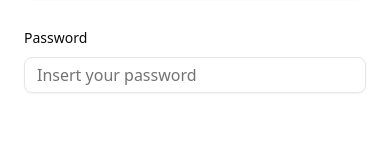
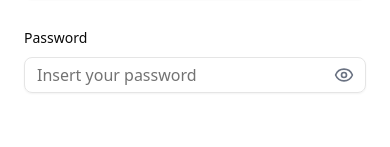
Before and after one commit to 6eero/Arthafolio, a Next.js app: page /login in a window 390 px wide. Shown: the part 323-470 px from the top of the page. Built offline with nearby package versions, Linux system fonts and the light colour scheme.

Commit message:
feat: password hide on mobile

```diff
--- a/Modules/App/Login/Challenges/Main.tsx
+++ b/Modules/App/Login/Challenges/Main.tsx
@@ -52,11 +52,11 @@ const LoginMain = () => {
                 </div>
                 <div className="grid gap-3">
                   <FormikInput
+                    type="password"
                     name="password"
                     label={"login.fields.password.label"}
                     placeholder={"login.fields.password.placeholder"}
                     formik={formik}
-                    type="password"
                   />
                 </div>
                 <div className="flex flex-col gap-3">
@@ -101,6 +101,7 @@ const LoginMain = () => {
                 formik={formik}
               />
               <FormikInput
+                type="password"
                 name="password"
                 label={"login.fields.password.label"}
                 placeholder={"login.fields.password.placeholder"}
```
